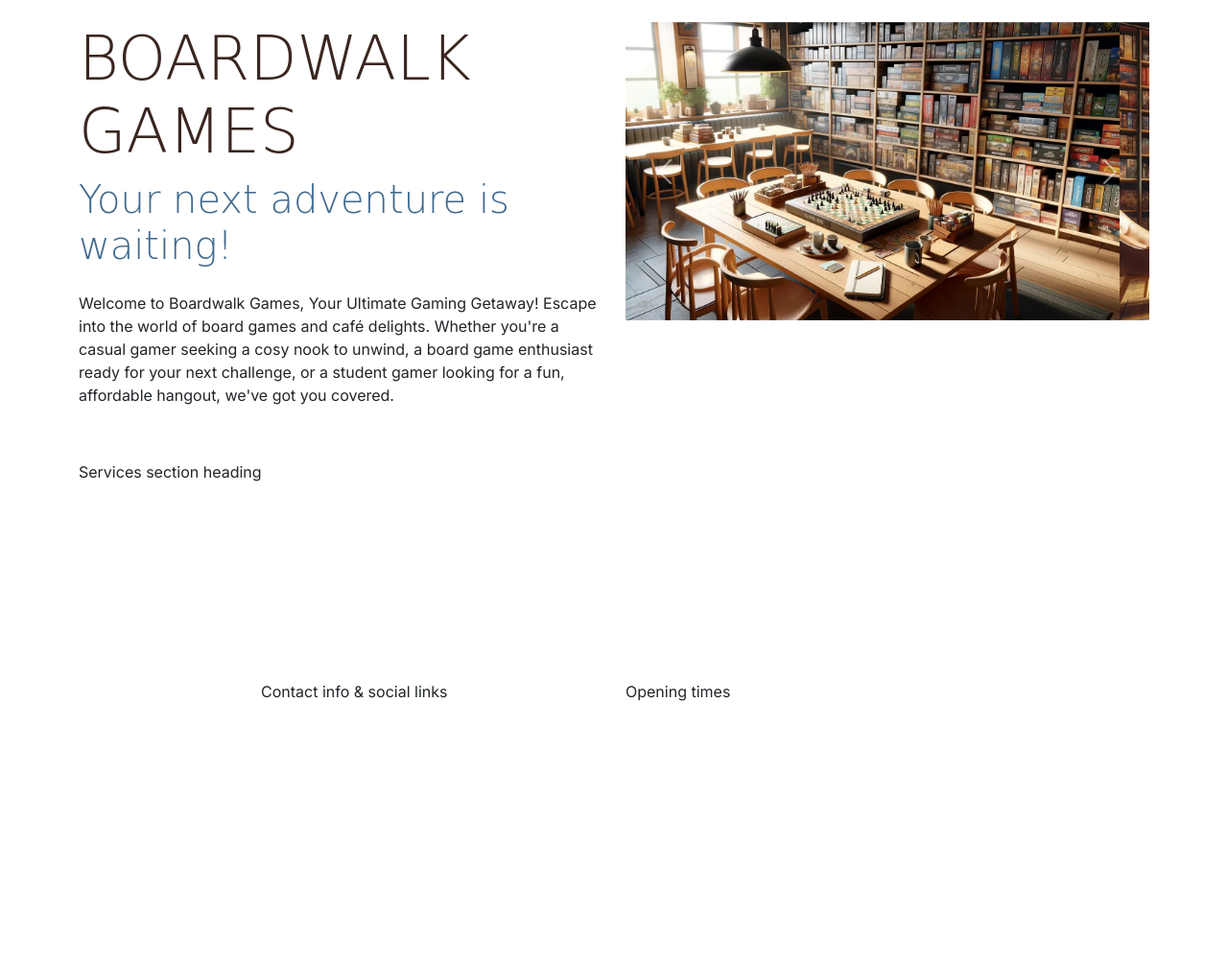
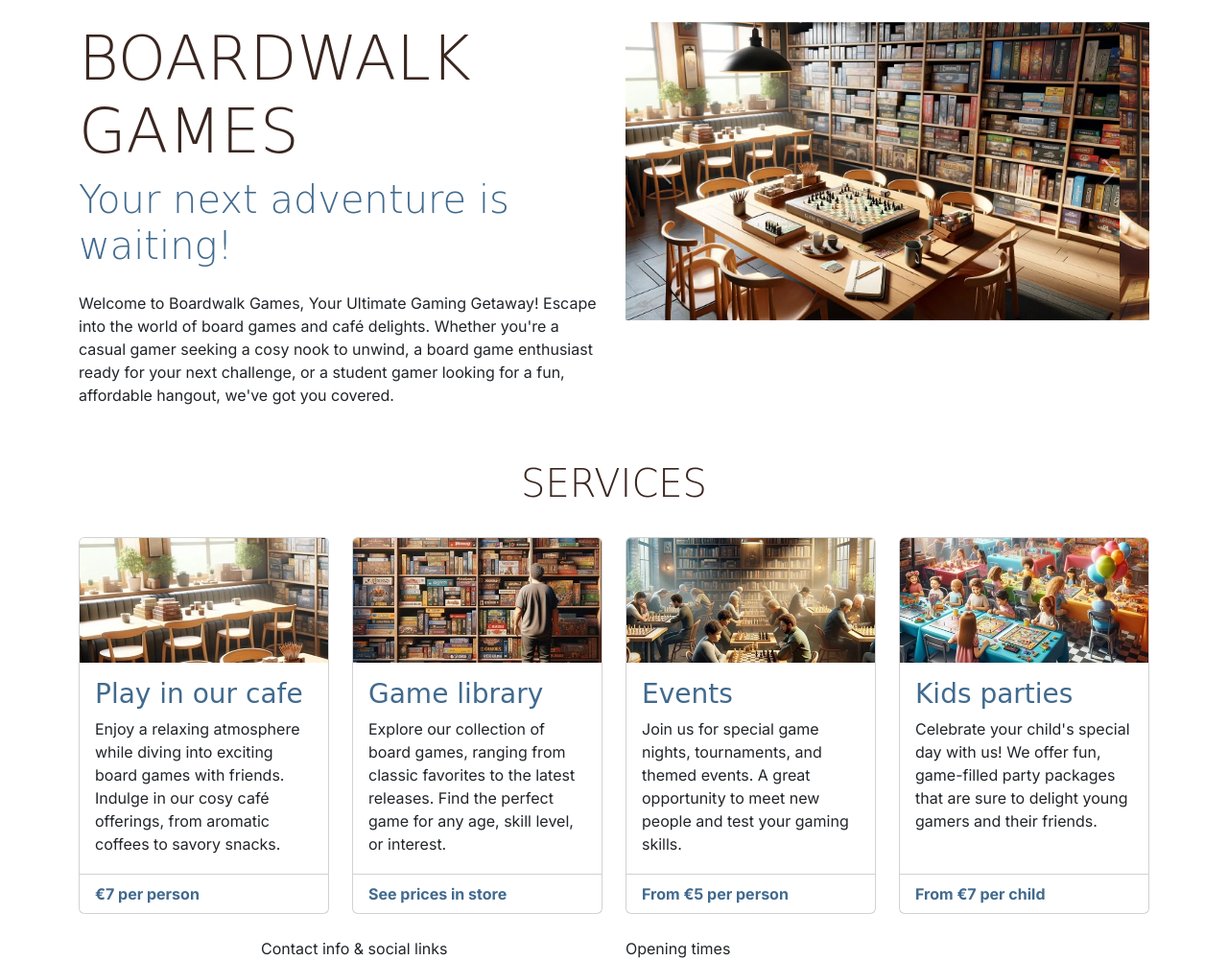
Before and after one commit to JuMaxi/boardwalk-games, a plain HTML site: page index.html in a window 1280 px wide. Shown: the part 67-1068 px from the top of the page at 96% size. Before the commit the page ends 800 px from the top, so only its background shows below. Drawn offline with nearby package versions, Linux system fonts and the light colour scheme; a web font is replaced by a local one.

Commit message:
Add cards to services section and style it

```diff
--- a/assets/css/style.css
+++ b/assets/css/style.css
@@ -21,7 +21,16 @@ h2,
 h3 {
     font-family: var(--secondary-font);
     color: var(--primary-color);
+
+}
+
+h1,
+h2 {
     text-transform: uppercase;
+}
+
+h2 {
+    margin-bottom: 2rem;
 }
 
 .sub-heading-color {
@@ -47,6 +56,51 @@ h3 {
     font-family: var(--secondary-font);
 }
 
+/* Services */
+#services .card-footer {
+    font-weight: bold;
+    color: var(--highlight-color);
+    background-color: transparent;
+}
+
+#services .card {
+    margin-bottom: 1.5rem;
+}
+
+/* Media queries */
+
+/* Medium devices (tablets 768px and up) */
+@media screen and (min-width: 768px) {
+    /* Make all service cards the same height for consistency */
+    #services .card-body {
+        min-height: 191px;
+    }
+}
+
+/* Large devices (small laptops 992px and up) */
+@media screen and (min-width: 992px) {
+    /* Make all service cards the same height for consistency */
+    #services .card-body {
+        min-height: auto;
+    }
+}
+
+/* Extra-large devices (large desktops 1200px and up) */
+@media screen and (min-width: 1200px) {
+    /* Make all service cards the same height for consistency */
+    #services .card-body {
+        min-height: 220px;
+    }
+}
+
+/* Extra-extra large devices (larger desktops 1400px and up) */
+@media screen and (min-width: 1400px) {
+    /* Make all service cards the same height for consistency */
+    #services .card-body {
+        min-height: 195px;
+    }
+}
+
 /* grid visualisation CSS for testing */
 /*.container,
 .row {
--- a/index.html
+++ b/index.html
@@ -94,13 +94,79 @@
     <!-- Main element to hold all key sections of the home page. It is not part of the grid structure -->
     <main>
         <!-- Services section -->
-        <section class="container">
+        <section id="services" class="container">
             <div class="row">
-                <div class="col-12">Services section heading</div>
-                <div class="col-12 col-md-6 col-xl-3"></div>
-                <div class="col-12 col-md-6 col-xl-3"></div>
-                <div class="col-12 col-md-6 col-xl-3"></div>
-                <div class="col-12 col-md-6 col-xl-3"></div>
+                <div class="col-12 text-center">
+                    <h2 class="display-6">Services</h2>
+                </div>
+                <div class="col-12 col-md-6 col-xl-3">
+                    <div class="card">
+                        <img src="assets/images/services-1.webp" class="card-img-top"
+                            alt="Boardwalk games cafe table by a window, stacks of boardgames can be seen on the table" >
+                        <div class="card-body">
+                            <h3 class="card-title sub-heading-color">Play in our cafe</h3>
+                            <p class="card-text">
+                                Enjoy a relaxing atmosphere while diving into exciting board
+                                games with friends. Indulge in our cosy café offerings, from
+                                aromatic coffees to savory snacks.
+                            </p>
+                        </div>
+                        <div class="card-footer">
+                            <p class="mb-0">€7 per person</p>
+                        </div>
+                    </div>
+                </div>
+                <div class="col-12 col-md-6 col-xl-3">
+                    <div class="card">
+                        <img src="assets/images/services-2.webp" class="card-img-top"
+                            alt="Board games stacked in bookshelves, a man can be seen browsing the shelves" />
+                        <div class="card-body">
+                            <!-- bootstrap cards come as h5 by default, changed to h3 to fit project heading hierarchy -->
+                            <h3 class="card-title sub-heading-color">Game library</h3>
+                            <p class="card-text">
+                                Explore our collection of board games, ranging from classic
+                                favorites to the latest releases. Find the perfect game for
+                                any age, skill level, or interest.
+                            </p>
+                        </div>
+                        <div class="card-footer">
+                            <p class="mb-0">See prices in store</p>
+                        </div>
+                    </div>
+                </div>
+                <div class="col-12 col-md-6 col-xl-3">
+                    <div class="card">
+                        <img src="assets/images/services-3.webp" class="card-img-top">
+                        <div class="card-body">
+                            <h3 class="card-title sub-heading-color">Events</h3>
+                            <p class="card-text">
+                                Join us for special game nights, tournaments, and themed
+                                events. A great opportunity to meet new people and test your
+                                gaming skills.
+                            </p>
+                        </div>
+                        <div class="card-footer">
+                            <p class="mb-0">From €5 per person</p>
+                        </div>
+                    </div>
+                </div>
+                <div class="col-12 col-md-6 col-xl-3">
+                    <div class="card">
+                        <img src="assets/images/services-4.webp" class="card-img-top"
+                            alt="A kids party being held at Boardwalk Games" >
+                        <div class="card-body">
+                            <h3 class="card-title sub-heading-color">Kids parties</h3>
+                            <p class="card-text">
+                                Celebrate your child's special day with us! We offer fun,
+                                game-filled party packages that are sure to delight young
+                                gamers and their friends.
+                            </p>
+                        </div>
+                        <div class="card-footer">
+                            <p class="mb-0">From €7 per child</p>
+                        </div>
+                    </div>
+                </div>
             </div>
         </section>
     </main>
```
